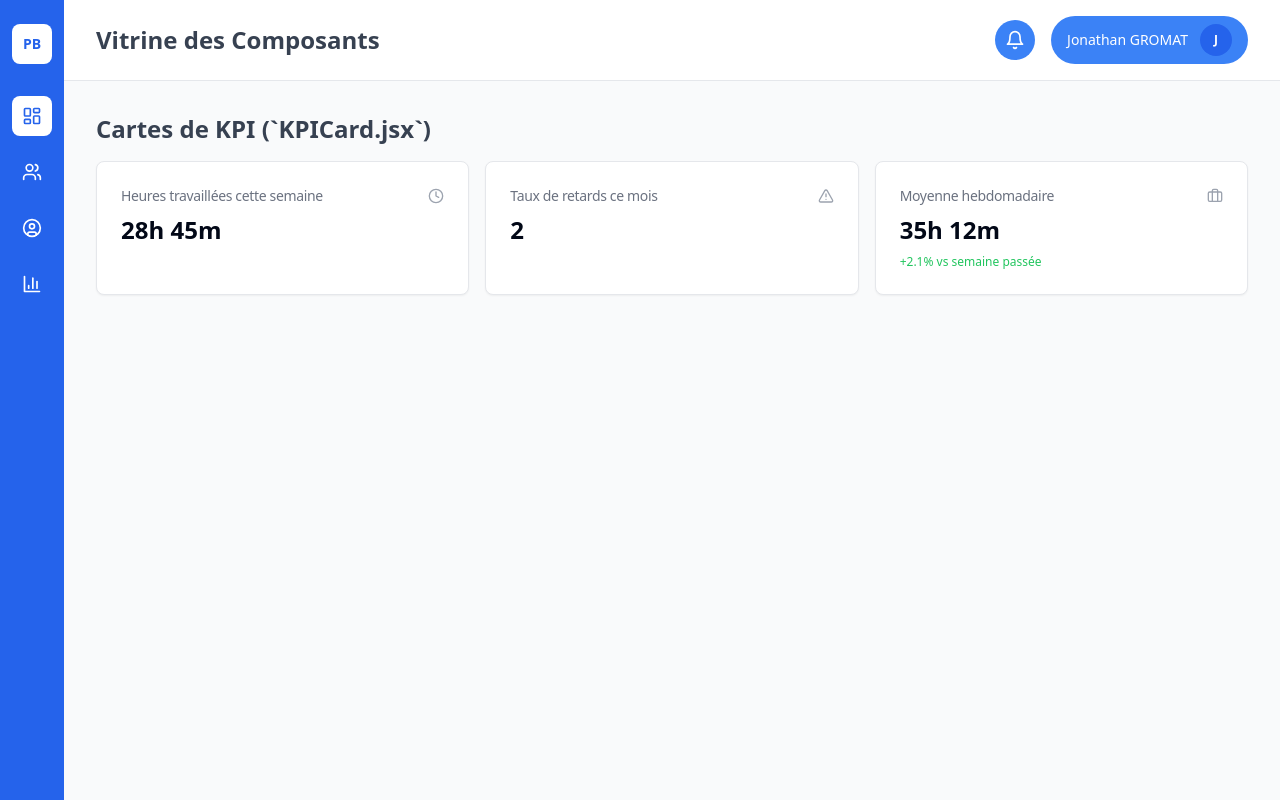
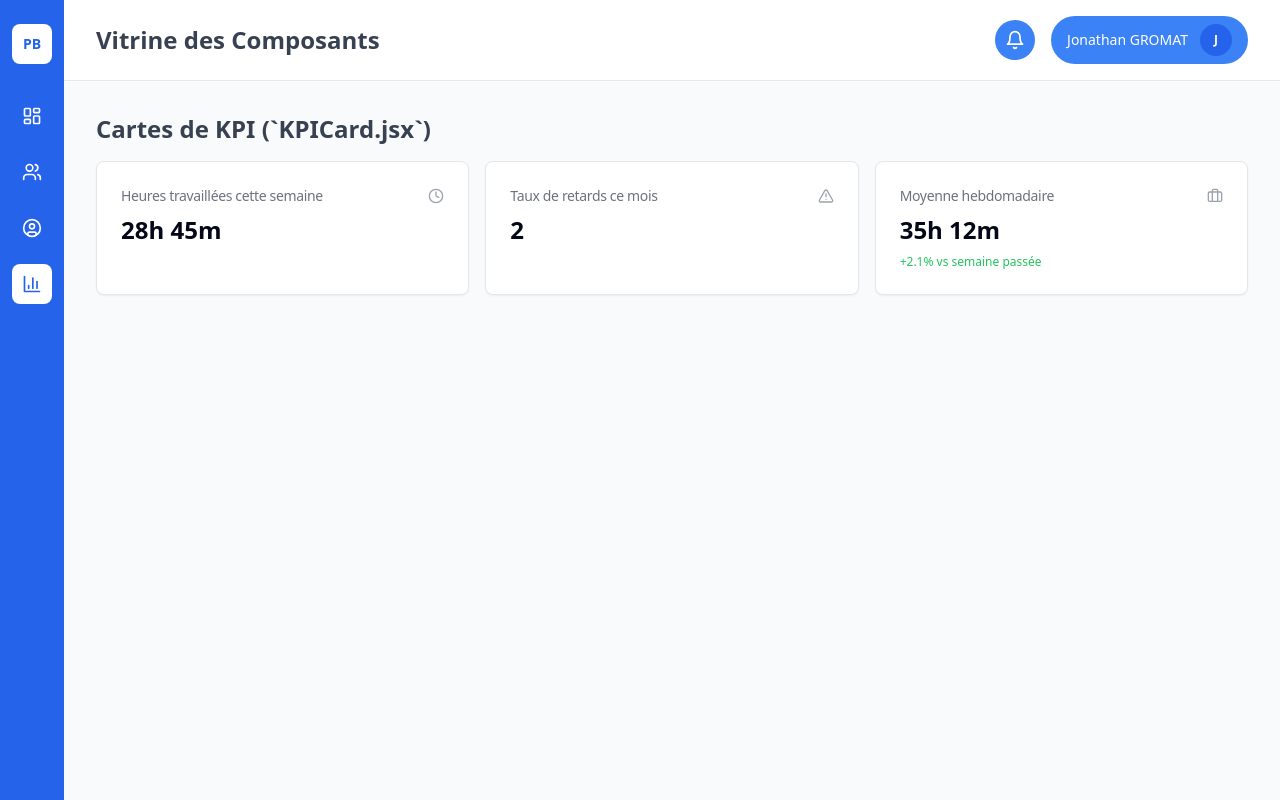
Before and after one commit to CharlesNts/TimeManager, a React (Vite) app in the folder frontend/: page /demo in a window 1280 px wide. Built offline with nearby package versions, Linux system fonts and the light colour scheme.

Commit message:
Ajouté React Router pour avoir déjà plus pages donc dashboard et la page demo avec tous les composants

```diff
--- a/frontend/src/App.jsx
+++ b/frontend/src/App.jsx
@@ -1,11 +1,31 @@
 import React from 'react';
-import DemoPage from './pages/DemoPage'; // Assure-toi que le chemin est correct
+import { BrowserRouter, Routes, Route, Navigate } from 'react-router-dom';
+import DemoPage from './pages/DemoPage';
 
+/**
+ * Composant App - Point d'entrée avec le système de routing
+ *
+ * Routes disponibles:
+ * - /demo : Page de démonstration des composants
+ * - / : Redirige vers /demo par défaut
+ *
+ * Pour ajouter une nouvelle route:
+ * <Route path="/ma-page" element={<MaPage />} />
+ */
 function App() {
-  // Pour l'instant, pendant qu'on développe,
-  // on dit à notre application d'afficher UNIQUEMENT la page de démo.
   return (
-    <DemoPage />
+    <BrowserRouter>
+      <Routes>
+        {/* Page de démo des composants */}
+        <Route path="/demo" element={<DemoPage />} />
+
+        {/* Redirection par défaut vers /demo */}
+        <Route path="/" element={<Navigate to="/demo" replace />} />
+
+        {/* Route 404 - redirige aussi vers /demo pour l'instant */}
+        <Route path="*" element={<Navigate to="/demo" replace />} />
+      </Routes>
+    </BrowserRouter>
   );
 }
 
--- a/frontend/src/components/layout/Sidebar.jsx
+++ b/frontend/src/components/layout/Sidebar.jsx
@@ -1,5 +1,6 @@
 // src/components/layout/Sidebar.jsx
 import React from 'react';
+import { useNavigate, useLocation } from 'react-router-dom';
 import {
   LayoutDashboard,
   Users,
@@ -12,19 +13,24 @@ import {
 } from 'lucide-react';
 
 /**
- * Composant Sidebar réutilisable
+ * Composant Sidebar réutilisable avec navigation React Router
  *
  * Props:
  * - items: Array d'objets représentant les liens de navigation
- *   Chaque objet doit avoir: { icon: Component, label: string, active: boolean, onClick: function }
+ *   Chaque objet doit avoir: { icon: Component, label: string, path: string }
+ *
+ * Le composant détecte automatiquement quelle page est active via l'URL
  *
  * Exemple d'utilisation:
  * <Sidebar items={[
- *   { icon: LayoutDashboard, label: "Dashboard", active: true, onClick: () => {} },
- *   { icon: Users, label: "Équipes", active: false, onClick: () => {} }
+ *   { icon: LayoutDashboard, label: "Dashboard", path: "/dashboard" },
+ *   { icon: Users, label: "Équipes", path: "/teams" }
  * ]} />
  */
 export default function Sidebar({ items = [] }) {
+  const navigate = useNavigate();
+  const location = useLocation();
+
   return (
     <aside className="w-16 bg-blue-600 flex flex-col items-center py-6 space-y-8">
       {/* Logo en haut */}
@@ -36,13 +42,15 @@ export default function Sidebar({ items = [] }) {
       <nav className="flex-1 flex flex-col space-y-4">
         {items.map((item, index) => {
           const IconComponent = item.icon;
+          const isActive = location.pathname === item.path;
+
           return (
             <button
               key={index}
-              onClick={item.onClick}
+              onClick={() => navigate(item.path)}
               className={`
                 w-10 h-10 rounded-lg flex items-center justify-center transition-colors
-                ${item.active
+                ${isActive
                   ? 'bg-white text-blue-600'
                   : 'text-white hover:bg-blue-500'
                 }
--- a/frontend/src/pages/DemoPage.jsx
+++ b/frontend/src/pages/DemoPage.jsx
@@ -8,31 +8,27 @@ import { Clock, AlertTriangle, Briefcase, LayoutDashboard, Users, UserCircle, Ba
 
 export default function DemoPage() {
   // Configuration des items de navigation pour la Sidebar
-  // Chaque item a: une icône, un label, s'il est actif, et une action au clic
+  // Maintenant on utilise des "path" au lieu de "onClick" et "active"
   const sidebarItems = [
     {
       icon: LayoutDashboard,
       label: "Dashboard",
-      active: true, // Cette page est active
-      onClick: () => console.log("Dashboard cliqué")
+      path: "/dashboard" // URL vers le dashboard (à créer)
     },
     {
       icon: Users,
       label: "Équipes",
-      active: false,
-      onClick: () => console.log("Équipes cliqué")
+      path: "/teams" // URL vers les équipes (à créer)
     },
     {
       icon: UserCircle,
       label: "Profil",
-      active: false,
-      onClick: () => console.log("Profil cliqué")
+      path: "/profile" // URL vers le profil (à créer)
     },
     {
       icon: BarChart3,
-      label: "Statistiques",
-      active: false,
-      onClick: () => console.log("Stats cliqué")
+      label: "Démo",
+      path: "/demo" // Cette page !
     },
   ];
 
```
